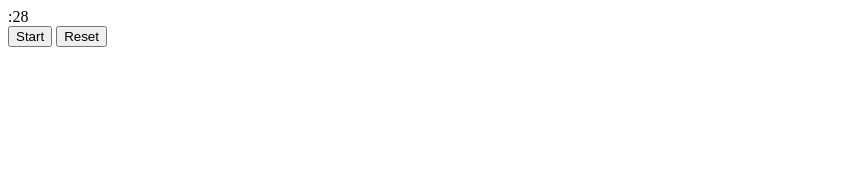
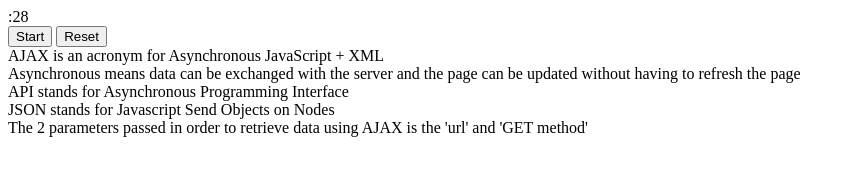
Before and after one commit to jstafford74/TriviaGame, a plain HTML site: page index.html in a window 1280 px wide. Both pictures are taken after a click on the button "Start". Shown: the whole page, without its empty margins (0-855 px from the left). Drawn offline with nearby package versions, Linux system fonts and the light colour scheme.

Commit message:
add questions on start button click

```diff
--- a/assets/javascript/app.js
+++ b/assets/javascript/app.js
@@ -11,6 +11,21 @@ window.onload = function () {
     $("#start").on("click", start);
 };
 
+var questions =[
+    "AJAX is an acronym for Asynchronous JavaScript + XML",
+    "Asynchronous means data can be exchanged with the server and the page can be updated without having to refresh the page",
+    "API stands for Asynchronous Programming Interface",
+    "JSON stands for Javascript Send Objects on Nodes",
+    "The 2 parameters passed in order to retrieve data using AJAX is the 'url' and 'GET method'"
+];
+
+var answers = [ "true", "true", "false","false","true"];
+
+
+
+
+
+
 //  Variable that will hold our setInterval that runs the stopwatch
 var intervalId;
 var clockRunning = false;
@@ -20,6 +35,7 @@ function reset() {
 
     time = 30;
     $("#display").text(':30');
+    $("#questions").empty();
 }
 
 function start() {
@@ -27,6 +43,9 @@ function start() {
     if (clockRunning == false) {
         intervalID = setInterval(count, 1000);
         clockRunning = true;
+    }
+    for (var i = 0; i < questions.length; i++) {
+        $('#questions').append('<div id="question"' + i + '>' + questions[i] + '</div>');
     }
 
 }
@@ -58,3 +77,7 @@ function timeConverter(t) {
     }
     return ":" + seconds;
 }
+
+// Pseudo code for start button
+// Display # of correct, incorrect and unanswered questions
+// Display 5 True of false questions
--- a/index.html
+++ b/index.html
@@ -1,5 +1,6 @@
 <!DOCTYPE html>
 <html lang="en-us">
+
 <head>
     <meta charset="UTF-8">
     <title>TriviaGame</title>
@@ -19,8 +20,10 @@
             <button id="start">Start</button>
             <button id="reset">Reset</button>
         </div>
+</div>
+<div class="jumbotron" id="questions">
 
-
+</div>
         <!-- jQuery -->
         <script type="text/javascript" src="https://cdnjs.cloudflare.com/ajax/libs/jquery/3.2.1/jquery.min.js"></script>
 
```
Lines whose indentation alone changed are shown as unchanged.
